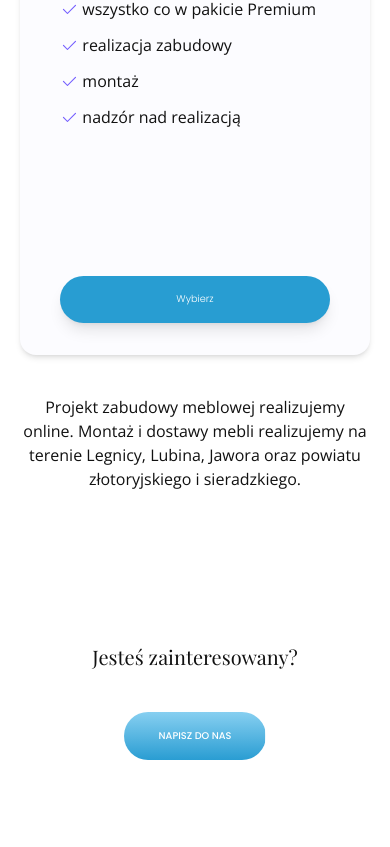
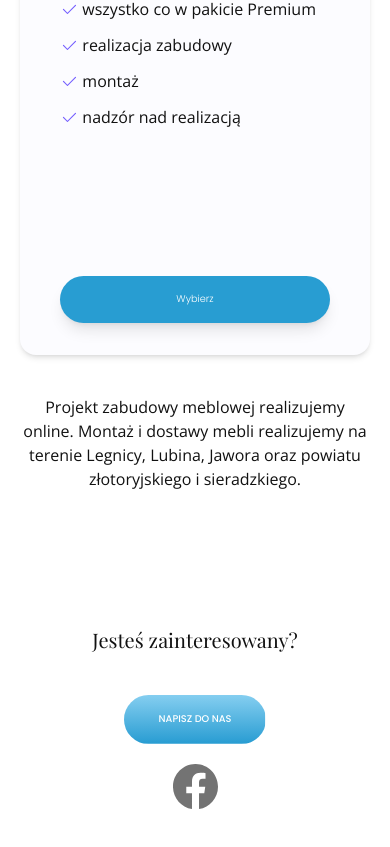
Before and after one commit to dencs08/aviorprojekt.pl, a React (Create React App) app: page / in a window 390 px wide. Shown: the part 2884-3731 px from the top of the page. Built offline with nearby package versions, Linux system fonts and the light colour scheme.

Commit message:
update: footer section responsviness improved

```diff
--- a/src/containers/footer/Footer.jsx
+++ b/src/containers/footer/Footer.jsx
@@ -1,18 +1,20 @@
 import React from "react";
 import "./footer.scss";
+
+import { BsFacebook } from "react-icons/bs";
 
 import footerLeaves from "../../assets/footer_leaves.png";
 
 const Footer = () => {
   return (
-    <section data-scroll-section>
+    <section data-scroll-section className="pt-4">
       <div
         data-scroll
         data-scroll-speed="0"
         id="footer"
         className="grid place-items-center relative"
       >
-        <div className="z-10 text-center font-serif absolute bottom-50 top-50">
+        <div className="z-10 text-center font-serif absolute lg:top-[250px] xl:top-[47%]">
           <p
             className="mb-10"
             data-scroll
@@ -22,14 +24,26 @@ const Footer = () => {
             Jesteś zainteresowany?
           </p>
           <button
-            className="btn btn-action font-color-white uppercase font-medium font-sans rounded-full"
+            open-modal="true"
+            className="btn btn-action font-color-white uppercase font-medium font-sans rounded-full xl:w-4/6"
             data-scroll
             data-scroll-speed="2"
           >
             Napisz do nas
           </button>
+          <a
+            href="https://www.facebook.com/Avior-Projekt-107288225284129"
+            rel="noopener noreferrer nofollow"
+            target="_blank"
+            className="flex items-center justify-center mt-5 md:mt-8 lg:mt-12"
+          >
+            <BsFacebook
+              size={45}
+              className="text-neutral-500 hover:text-blue-500 transition ease-out"
+            />
+          </a>
         </div>
-        <div className="z-0">
+        <div className="z-0 disable-select">
           <img src={footerLeaves} className="disable-select" alt="" />
         </div>
       </div>
```
